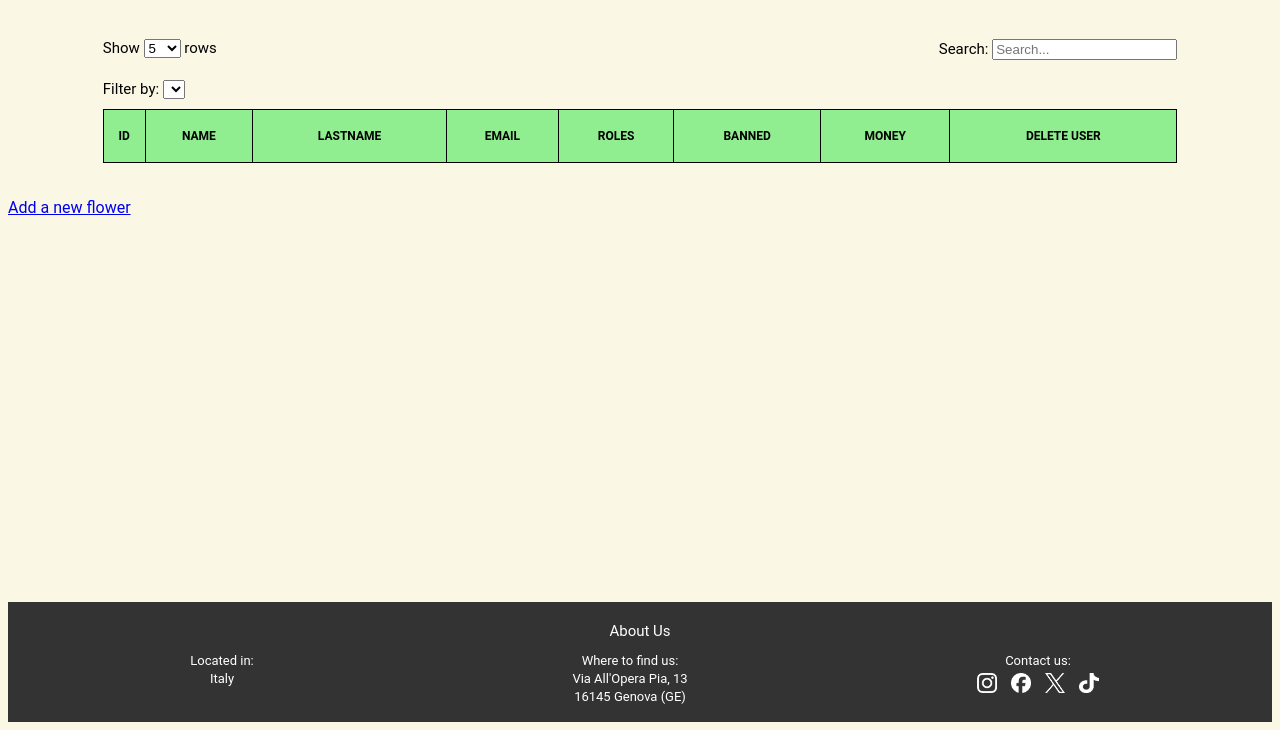
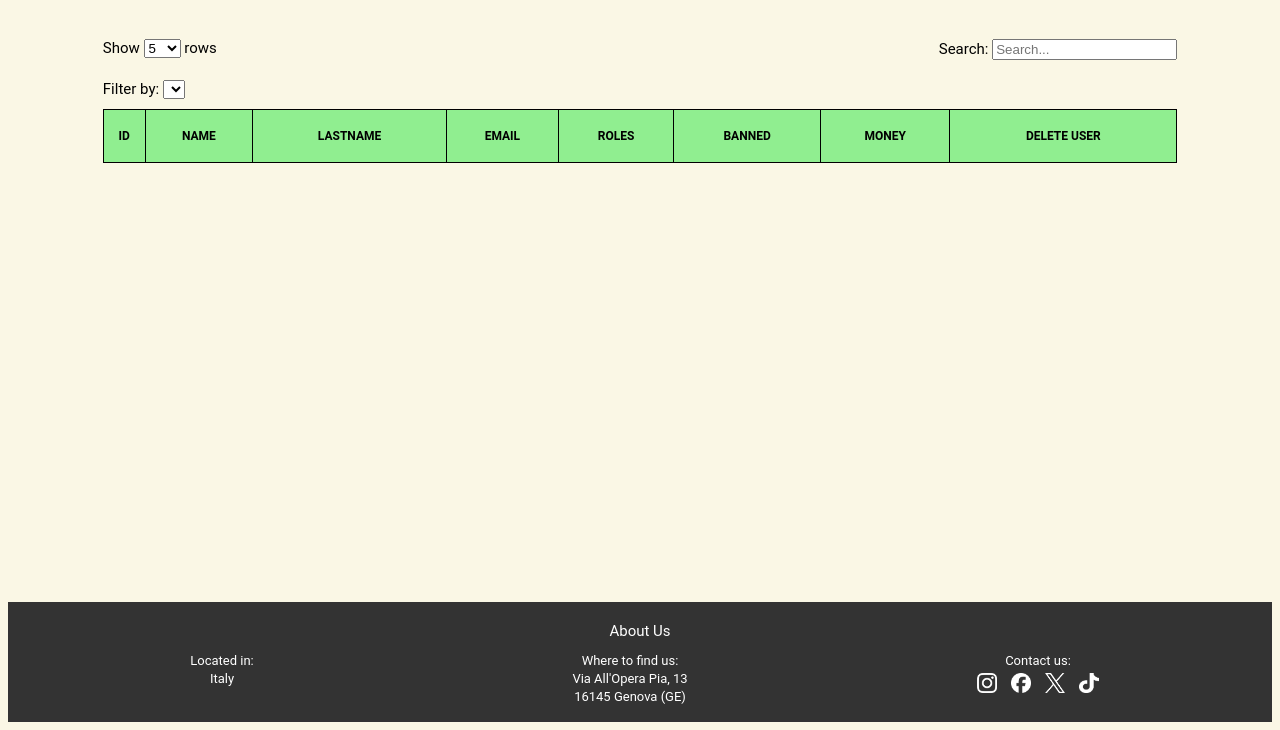
Before and after one commit to xxxxxChristian02xxxxx/ProgettoSAW, a PHP site: page /frontend/editusers.php in a window 1280 px wide. Shown: the part 219-949 px from the top of the page. Run offline with PHP 8.4, Linux system fonts and the light colour scheme; the visitor is signed in with stand-in values (Sample User, id 1); data that the repository does not hold is empty.

Commit message:
- remove provaImmagine

```diff
--- a/frontend/editusers.php
+++ b/frontend/editusers.php
@@ -86,9 +86,6 @@
             <script src="../js/deleteUser.js"></script>
     </div>
 
-        <div id="rankRedirect">
-            <a href="provaImmagine.php">Add a new flower</a>
-        </div>
 </main>
     <footer id="footer">
         <?php
```
